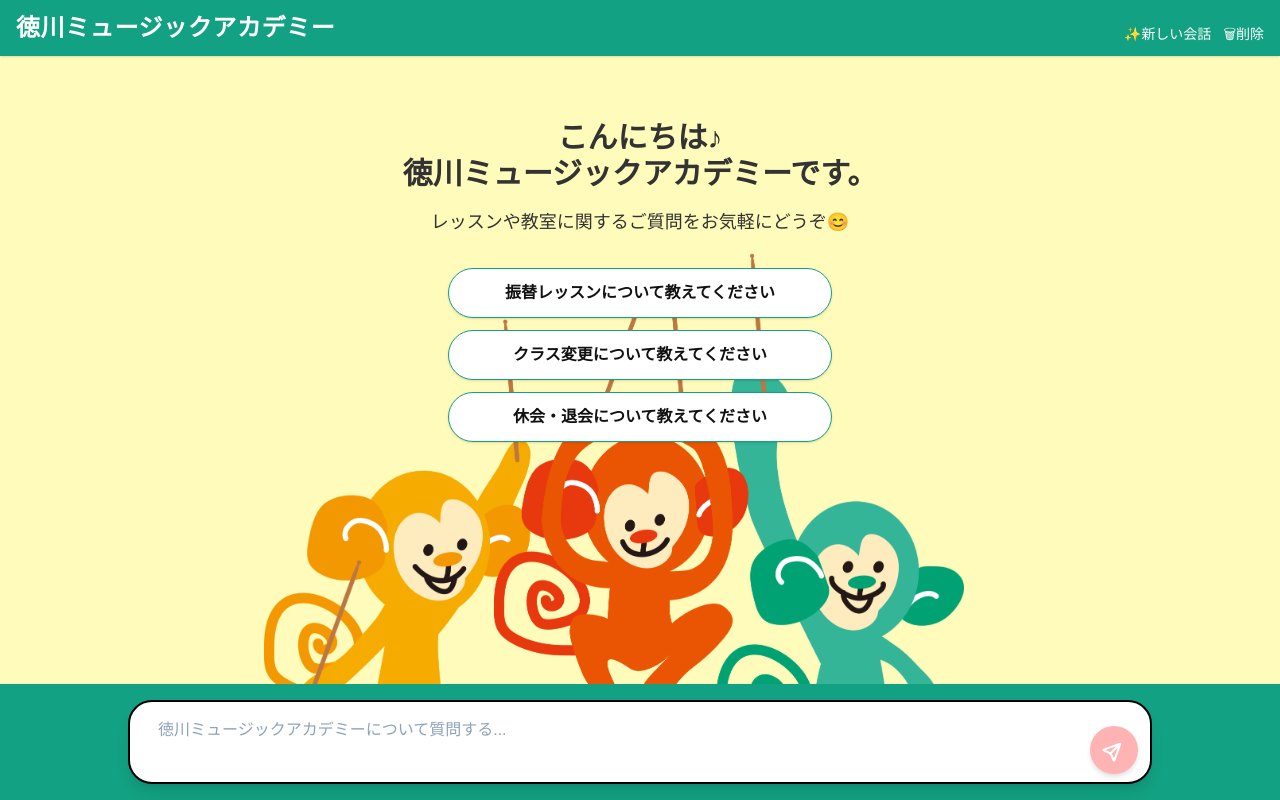
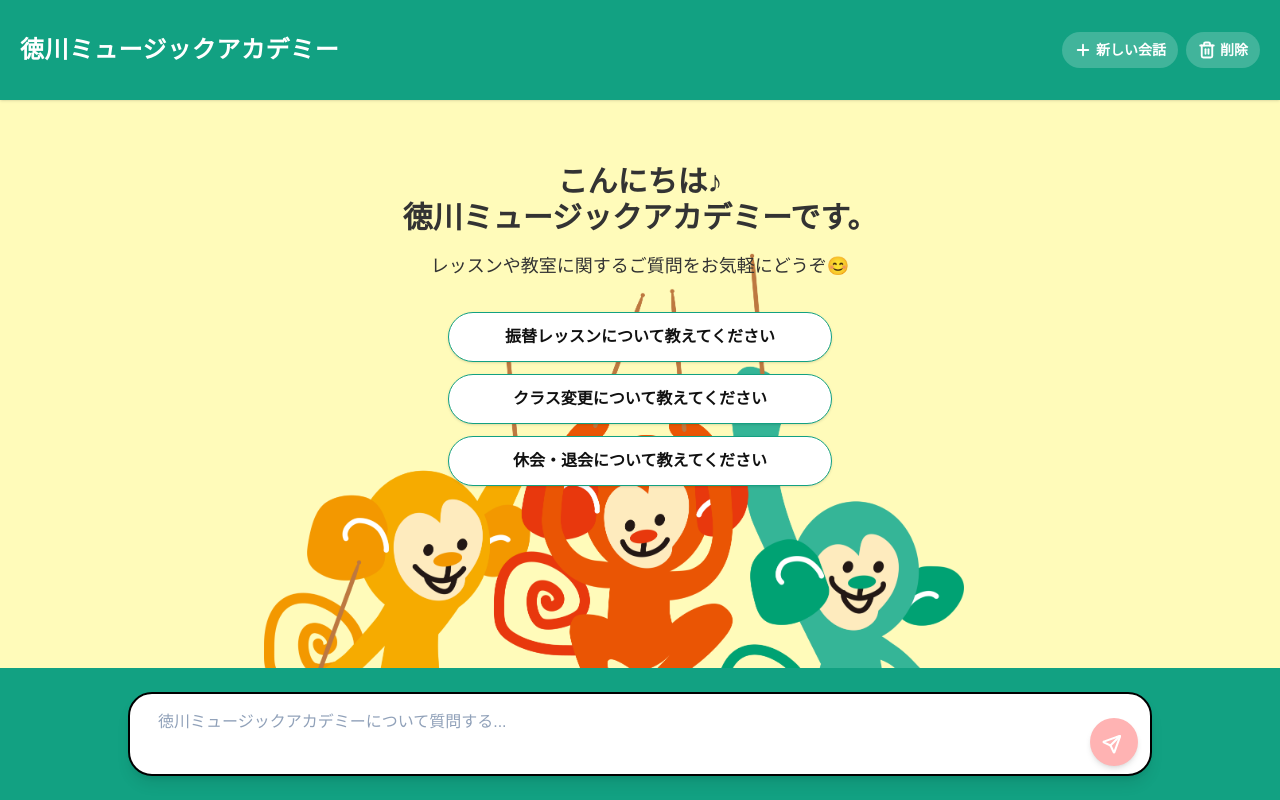
Before and after one commit to tokugawa-music-stuff/tokugawa-music-ai-chat, a Next.js app: page / in a window 1280 px wide. Built offline with nearby package versions, Linux system fonts and the light colour scheme.

Commit message:
ヘッダーボタン修正

```diff
--- a/src/components/ChatHeader.tsx
+++ b/src/components/ChatHeader.tsx
@@ -1,3 +1,5 @@
+import { Plus, Trash2 } from 'lucide-react';
+
 type ChatHeaderProps = {
   onStartNewChat: () => void;
   onClearHistory: () => void;
@@ -8,18 +10,42 @@ export function ChatHeader({
   onClearHistory,
 }: ChatHeaderProps) {
   return (
-    <header className="bg-[#12A182] text-white px-4 py-3 shadow-sm flex items-end justify-between">
-      <h1 className="text-lg sm:text-xl md:text-2xl font-bold tracking-wide">
+    <header className="bg-[#12A182] text-white px-5 py-5 shadow-sm flex items-center justify-between min-h-[100px]">
+      <h1 className="m-0 text-lg sm:text-xl md:text-2xl font-bold tracking-wide leading-none">
         徳川ミュージックアカデミー
       </h1>
 
-      <div className="flex gap-3 text-sm">
-        <button onClick={onStartNewChat} className="hover:opacity-80">
-          ✨新しい会話
+      <div className="flex gap-2">
+        <button
+          onClick={onStartNewChat}
+          className="
+            flex items-center gap-1
+            bg-white/20
+            hover:bg-white/30
+            transition
+            rounded-full
+            px-3 py-2
+            text-sm font-semibold
+          "
+        >
+          <Plus size={18} strokeWidth={2.5} />
+          <span className="hidden sm:inline">新しい会話</span>
         </button>
 
-        <button onClick={onClearHistory} className="hover:opacity-80">
-          🗑削除
+        <button
+          onClick={onClearHistory}
+          className="
+            flex items-center gap-1
+            bg-white/20
+            hover:bg-red-500/80
+            transition
+            rounded-full
+            px-3 py-2
+            text-sm font-semibold
+          "
+        >
+          <Trash2 size={18} strokeWidth={2.5} />
+          <span className="hidden sm:inline">削除</span>
         </button>
       </div>
     </header>
--- a/src/components/ChatInput.tsx
+++ b/src/components/ChatInput.tsx
@@ -35,7 +35,7 @@ export function ChatInput({
   }, [input]);
 
   return (
-    <div className="sticky bottom-0 bg-[#12A182] px-3 py-4 sm:px-5">
+    <div className="sticky bottom-0 bg-[#12A182] px-3 py-6 sm:px-5">
       <div className="max-w-5xl mx-auto">
         {canRetry && (
           <div className="mb-2 flex justify-end">
```
